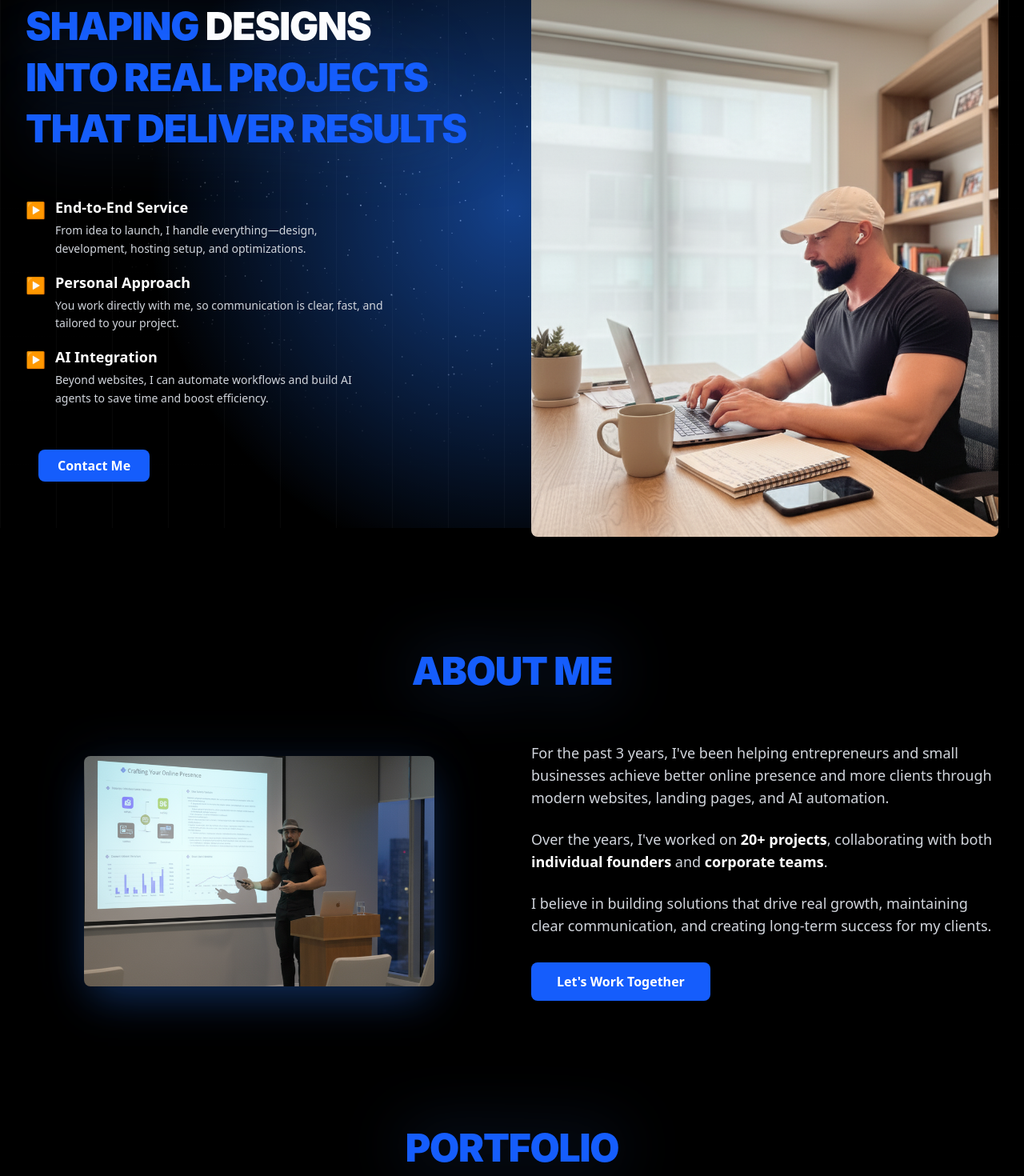
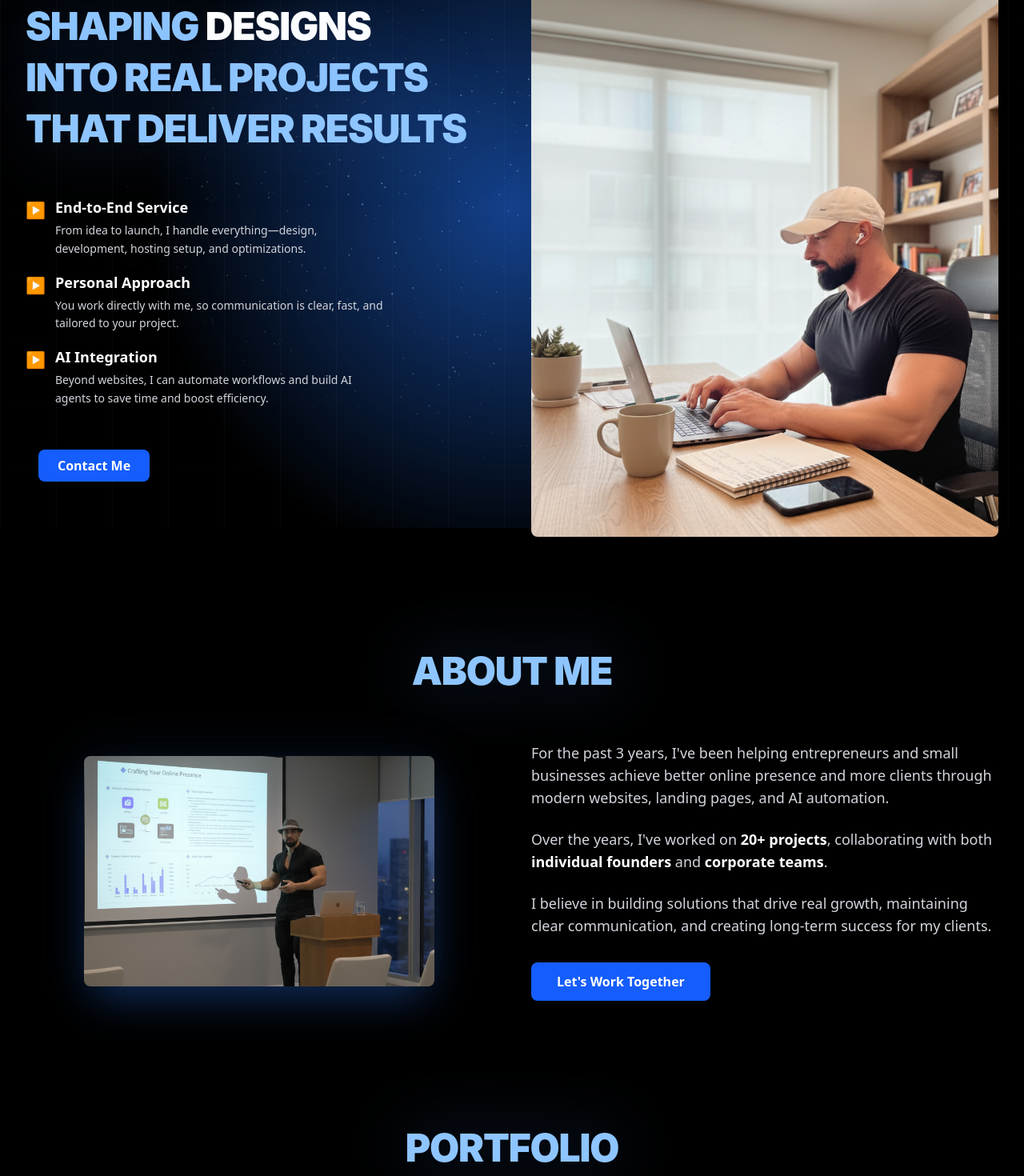
Before and after one commit to NikolaSirakov2/portfolio, a React (Vite) app: page / in a window 1280 px wide. Shown: the part 140-1610 px from the top of the page at 80% size. Built offline with nearby package versions, Linux system fonts and the light colour scheme.

Commit message:
Refactor styles in Footer, About, FAQ, Hero, Portfolio, and Working Process components to enhance visual consistency by updating heading colors and simplifying layout structures. Remove unused elements in Pricing section for improved clarity.

```diff
--- a/src/components/Footer.tsx
+++ b/src/components/Footer.tsx
@@ -3,9 +3,8 @@ function Footer() {
 
   return (
     <footer className="bg-black/50 backdrop-blur-sm text-white border-t border-gray-800/50">
-      <div className="max-w-7xl mx-auto px-4 sm:px-6 lg:px-8 py-12">
+      <div className="max-w-7xl mx-auto px-4 sm:px-6 py-8">
         {/* Bottom Bar */}
-        <div className="border-t border-gray-800 mt-12 pt-8">
           <div className="flex flex-col md:flex-row justify-between items-center">
             <p className="text-gray-400 text-sm">
               © {currentYear} Nikola Sirakov. All rights reserved.
@@ -21,7 +20,6 @@ function Footer() {
                 FAQ
               </a>
             </div>
-          </div>
         </div>
       </div>
     </footer>
--- a/src/components/ui/pricing-section-4.tsx
+++ b/src/components/ui/pricing-section-4.tsx
@@ -181,15 +181,6 @@ export default function PricingSection6() {
         >
           Trusted by businesses worldwide. I help teams create amazing web experiences. Explore which option is right for you.
         </TimelineContent>
-
-        <TimelineContent
-          as="div"
-          animationNum={1}
-          timelineRef={pricingRef}
-          customVariants={revealVariants}
-        >
-          <PricingSwitch onSwitch={togglePricingPeriod} />
-        </TimelineContent>
       </article>
 
 
--- a/src/sections/About.tsx
+++ b/src/sections/About.tsx
@@ -4,7 +4,7 @@ function About() {
     <section id="about" className="py-20">
       <div className="max-w-7xl mx-auto px-4 sm:px-6 lg:px-8">
         <div className="text-center mb-16">
-          <h2 className="text-5xl font-black text-blue-600 mb-4 tracking-tight font-['Inter',sans-serif] uppercase shadow-blue-500/50 drop-shadow-[0_0_40px_rgba(59,130,246,0.3)]">ABOUT ME</h2>
+          <h2 className="text-5xl font-black text-blue-300 mb-4 tracking-tight font-['Inter',sans-serif] uppercase shadow-blue-500/50 drop-shadow-[0_0_40px_rgba(59,130,246,0.3)]">ABOUT ME</h2>
         </div>
 
         <div className="grid grid-cols-1 lg:grid-cols-2 gap-12 items-center">
--- a/src/sections/FAQ.tsx
+++ b/src/sections/FAQ.tsx
@@ -55,10 +55,12 @@ function FAQ() {
   }
 
   return (
-    <section id="faq" className="py-20">
-      <div className="max-w-4xl mx-auto px-4 sm:px-6 lg:px-8">
+    <section id="faq" className="min-h-screen mx-auto relative overflow-x-hidden">
+      {/* Blue glow effect to match pricing cards */}
+      <div className="absolute bottom-0 left-1/2 transform -translate-x-1/2 w-full h-32 bg-gradient-to-t from-blue-500/20 to-transparent blur-3xl"></div>
+      <div className="max-w-5xl mx-auto px-4 sm:px-6 lg:px-8 pt-32 pb-6 relative z-10">
         <div className="text-center mb-16">
-          <h2 className="text-5xl font-black text-blue-600 mb-4 tracking-tight font-['Inter',sans-serif] uppercase shadow-blue-500/50 drop-shadow-[0_0_40px_rgba(59,130,246,0.3)]">Frequently Asked Questions</h2>
+          <h2 className="text-5xl font-black text-blue-300 mb-4 tracking-tight font-['Inter',sans-serif] uppercase shadow-blue-500/50 drop-shadow-[0_0_40px_rgba(59,130,246,0.3)]">Frequently Asked Questions</h2>
           <p className="text-xl text-gray-300">
             Find answers to common questions about my services and development process
           </p>
--- a/src/sections/Hero.tsx
+++ b/src/sections/Hero.tsx
@@ -42,13 +42,13 @@ function Hero() {
           <div className="order-2 lg:order-1">
             <div className="flex flex-col gap-7">
               <div className="hero-text">
-                <h1 className="text-5xl font-black text-blue-600 mb-4 tracking-tight font-['Inter',sans-serif] uppercase shadow-blue-500/50 drop-shadow-[0_0_40px_rgba(59,130,246,0.3)]">
+                <h1 className="text-5xl font-black text-blue-300 mb-4 tracking-tight font-['Inter',sans-serif] uppercase shadow-blue-500/50 drop-shadow-[0_0_40px_rgba(59,130,246,0.3)]">
                   Shaping <span className="text-white">{words[currentWordIndex]}</span>
                 </h1>
-                <h1 className="text-5xl font-black text-blue-600 mb-4 tracking-tight font-['Inter',sans-serif] uppercase shadow-blue-500/50 drop-shadow-[0_0_40px_rgba(59,130,246,0.3)]">
+                <h1 className="text-5xl font-black text-blue-300 mb-4 tracking-tight font-['Inter',sans-serif] uppercase shadow-blue-500/50 drop-shadow-[0_0_40px_rgba(59,130,246,0.3)]">
                   into Real Projects
                 </h1>
-                <h1 className="text-5xl font-black text-blue-600 mb-4 tracking-tight font-['Inter',sans-serif] uppercase shadow-blue-500/50 drop-shadow-[0_0_40px_rgba(59,130,246,0.3)]">
+                <h1 className="text-5xl font-black text-blue-300 mb-4 tracking-tight font-['Inter',sans-serif] uppercase shadow-blue-500/50 drop-shadow-[0_0_40px_rgba(59,130,246,0.3)]">
                   that Deliver Results
                 </h1>
               </div>
--- a/src/sections/Portfolio.tsx
+++ b/src/sections/Portfolio.tsx
@@ -75,7 +75,7 @@ function Portfolio() {
     <section id="portfolio" className="py-20">
       <div className="max-w-7xl mx-auto px-4 sm:px-6 lg:px-8">
         <div className="text-center mb-16">
-          <h2 className="text-5xl font-black text-blue-600 mb-4 tracking-tight font-['Inter',sans-serif] uppercase shadow-blue-500/50 drop-shadow-[0_0_40px_rgba(59,130,246,0.3)]">Portfolio</h2>
+          <h2 className="text-5xl font-black text-blue-300 mb-4 tracking-tight font-['Inter',sans-serif] uppercase shadow-blue-500/50 drop-shadow-[0_0_40px_rgba(59,130,246,0.3)]">Portfolio</h2>
           <p className="text-xl text-gray-300 max-w-3xl mx-auto">
             Explore my recent projects and see how I've helped businesses achieve their digital goals
           </p>
--- a/src/sections/WorkingProcess.tsx
+++ b/src/sections/WorkingProcess.tsx
@@ -55,7 +55,7 @@ function WorkingProcess() {
     <section id="process" className="py-20">
       <div className="max-w-7xl mx-auto px-4 sm:px-6 lg:px-8">
         <div className="text-center mb-16">
-          <h2 className="text-5xl font-black text-blue-600 mb-4 tracking-tight font-['Inter',sans-serif] uppercase shadow-blue-500/50 drop-shadow-[0_0_40px_rgba(59,130,246,0.3)]">Working Process</h2>
+          <h2 className="text-5xl font-black text-blue-300 mb-4 tracking-tight font-['Inter',sans-serif] uppercase shadow-blue-500/50 drop-shadow-[0_0_40px_rgba(59,130,246,0.3)]">Working Process</h2>
           <p className="text-xl text-gray-300 max-w-3xl mx-auto">
             My proven methodology ensures successful project delivery from concept to launch
           </p>
```
